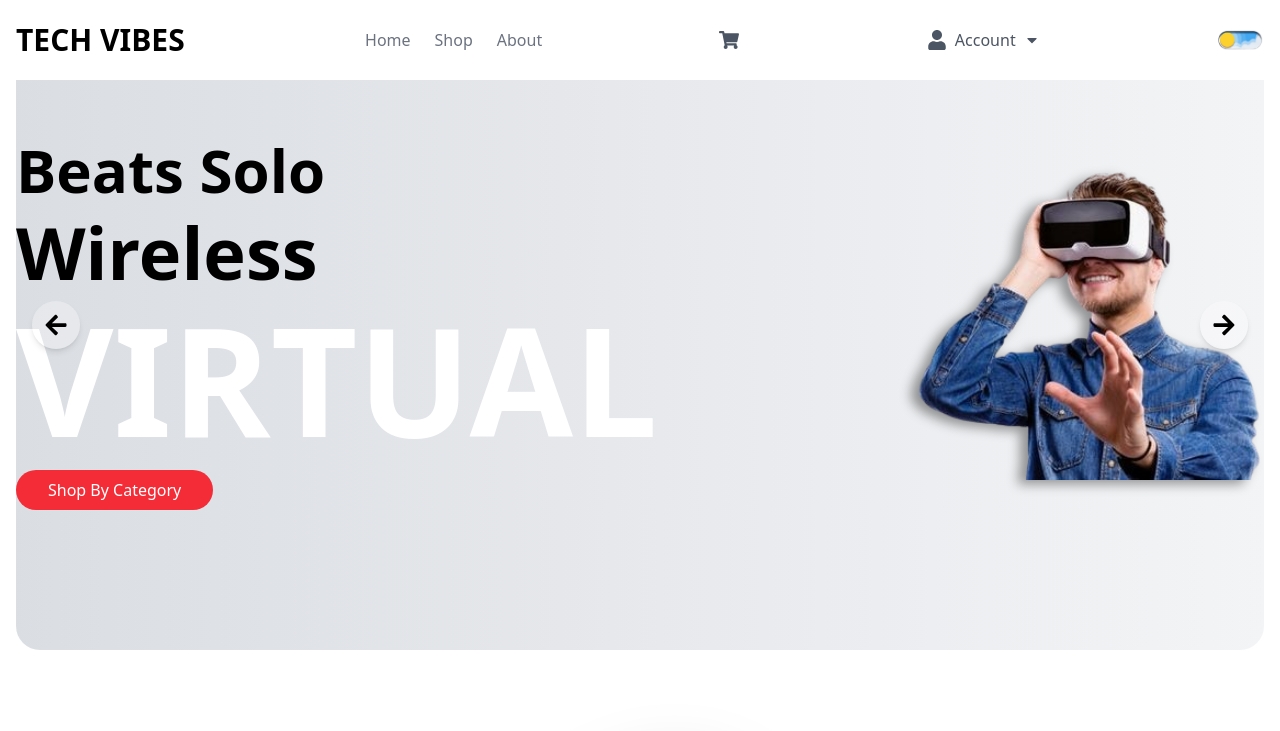
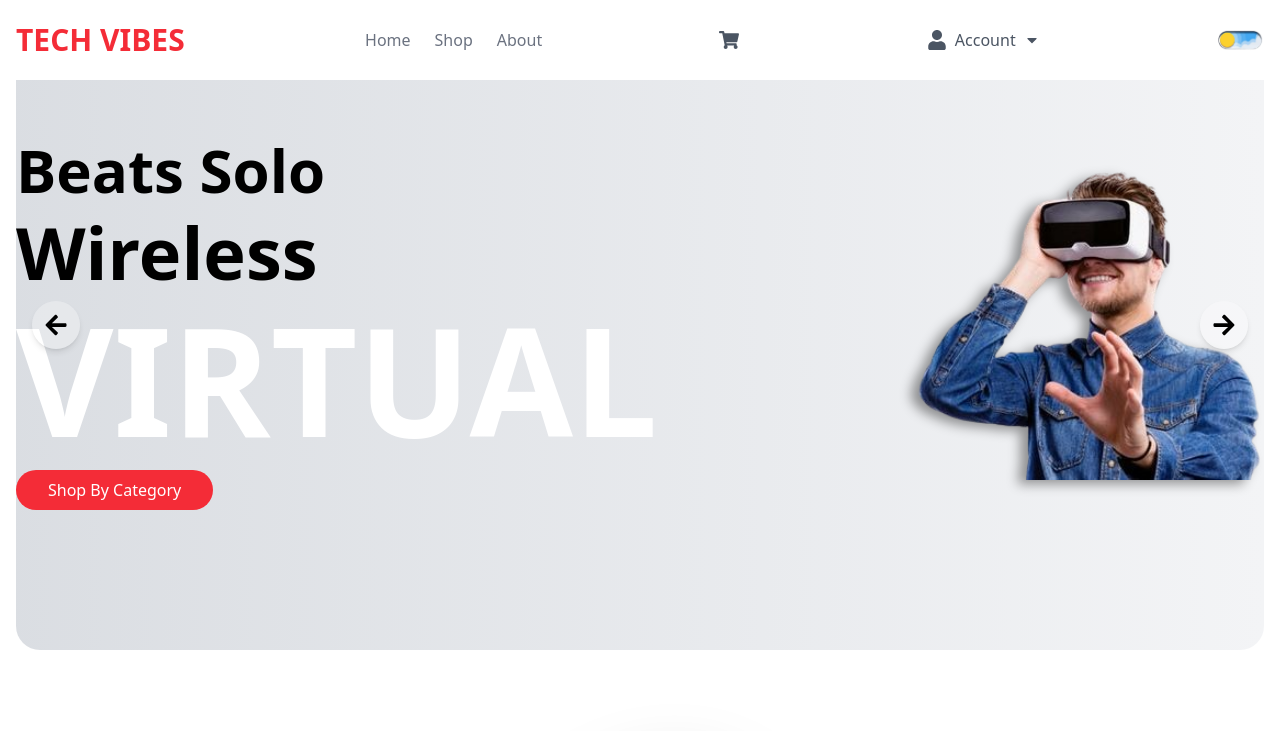
Before and after one commit to Ife-seyi/Ife-seyi, a React (Vite) app: page / in a window 1280 px wide. Shown: the top 731 px of the page. Built offline with nearby package versions, Linux system fonts and the light colour scheme.

Commit message:
Updated navbar color

```diff
--- a/src/components/Navbar/Navbar.jsx
+++ b/src/components/Navbar/Navbar.jsx
@@ -43,7 +43,7 @@
           {/* Logo */}
           <Link
             to="/"
-            className="text-secondary font-semibold text-2xl sm:text-3xl uppercase mr-4"
+            className="text-primary font-semibold text-2xl sm:text-3xl uppercase mr-4"
           >
             Tech Vibes
           </Link>
```
